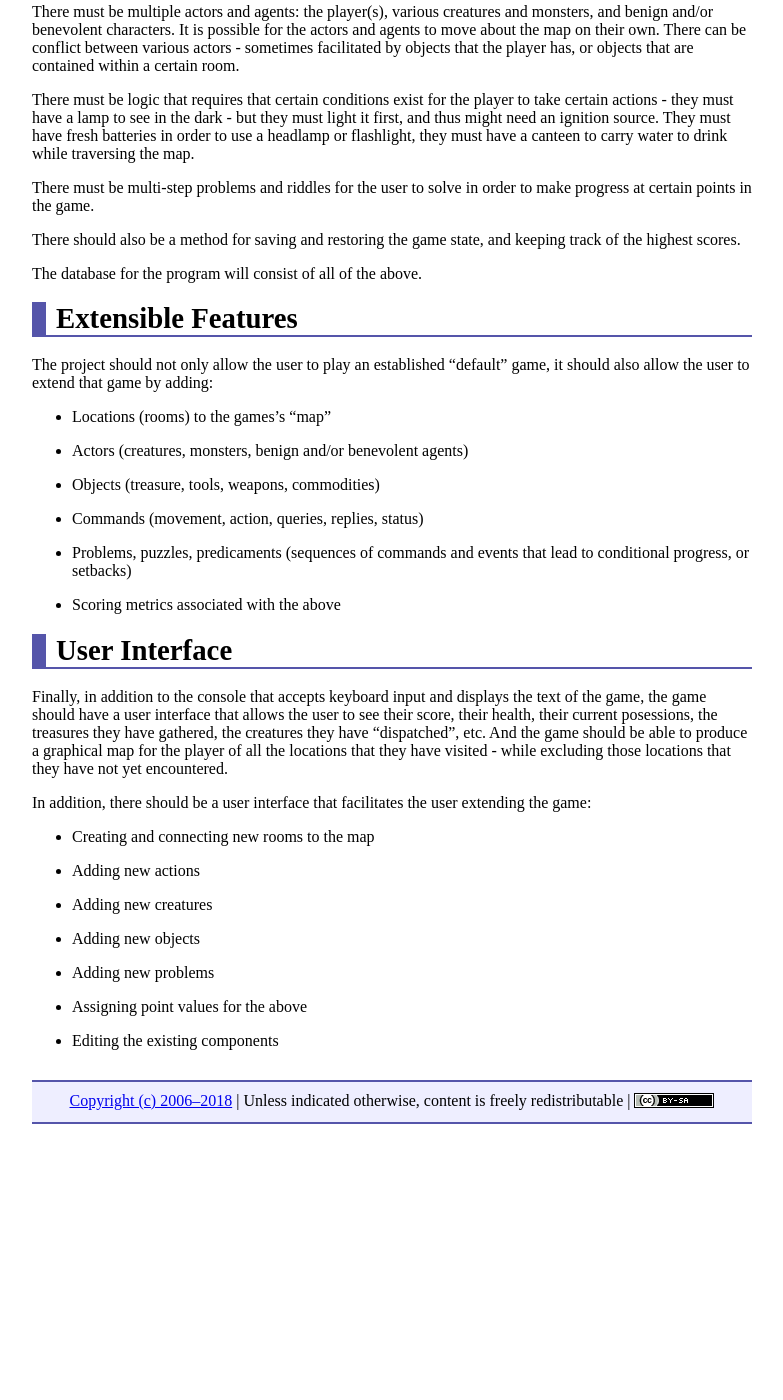
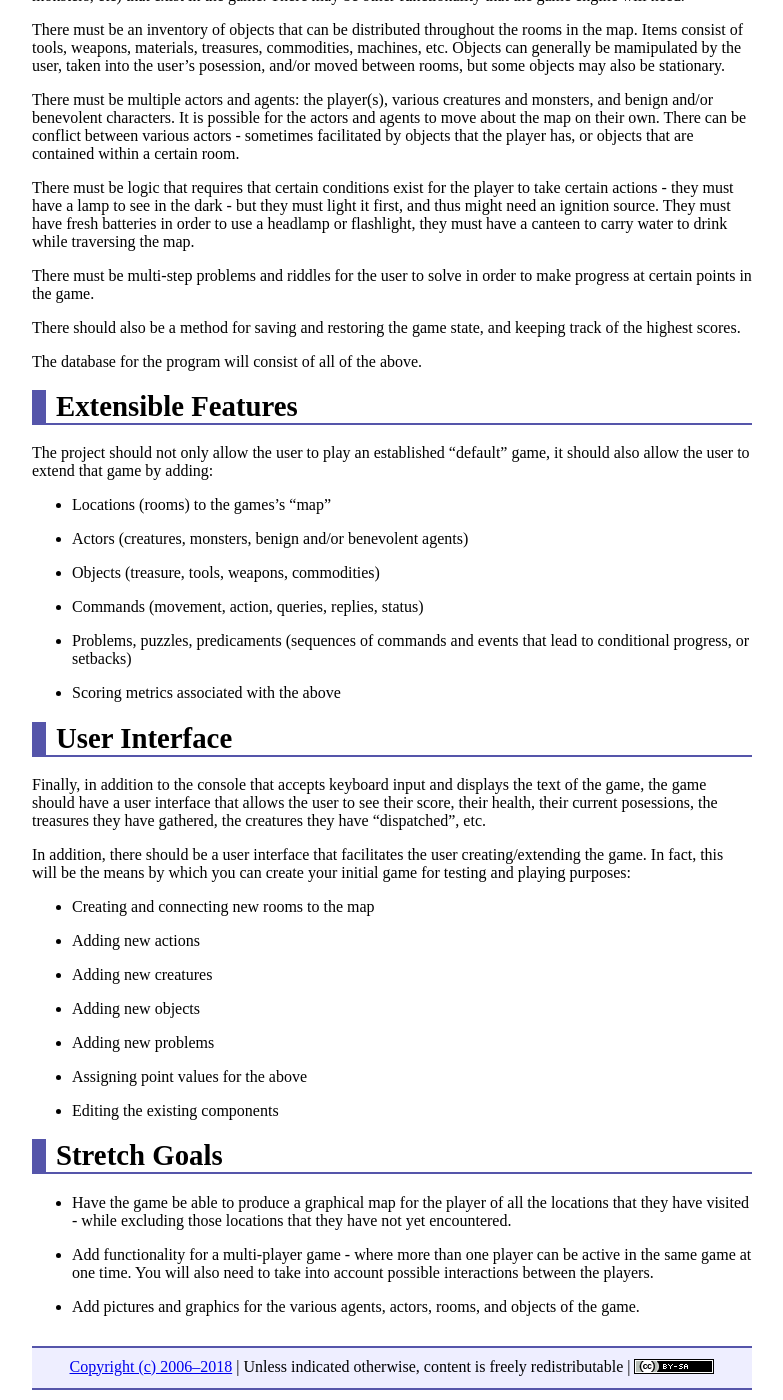
Before and after one commit to ycpcs/cs320-spring2018, a Jekyll site: the page built from projects/Text_Adventure_Game.md, in a window 1280 px wide and 1400 px high, scrolled down 744 px. Shown: the whole window, without its empty margins (248-1031 px from the left). Built offline with Jekyll 4.4.1, drawn with Linux system fonts in a browser that asks for light colours; before the commit the page ends 1878 px from its top, so only the background shows below that; some of the changed text lies outside the part shown.

Commit message:
updated requirements

```diff
--- a/projects/Text_Adventure_Game.md
+++ b/projects/Text_Adventure_Game.md
@@ -27,6 +27,8 @@ There must be an established dictionary and vocabulary - the words and phrases t
 * Nouns: collection of objects of the game - actors, treasure, weapons, objects
 
 * Descriptions: room and actions descriptions
+
+You will need to create a game "engine" - the functionality that executes the moves and actions that the user enters.  In addition that game engine will need to keep track of score, health, inventory, object locations, rooms that the player has visited, and the locations and movements of any of the other active agents (animals, monsters, etc) that exist in the game.  There may be other functionality that the game engine will need.
 
 There must be an inventory of objects that can be distributed throughout the rooms in the map.  Items consist of tools, weapons, materials, treasures, commodities, machines, etc.  Objects can generally be mamipulated by the user, taken into the user's posession, and/or moved between rooms, but some objects may also be stationary.
 
@@ -60,9 +62,9 @@ The project should not only allow the user to play an established "default" game
 User Interface
 ==============
 
-Finally, in addition to the console that accepts keyboard input and displays the text of the game, the game should have a user interface that allows the user to see their score, their health, their current posessions, the treasures they have gathered, the creatures they have "dispatched", etc.  And the game should be able to produce a graphical map for the player of all the locations that they have visited - while excluding those locations that they have not yet encountered.
+Finally, in addition to the console that accepts keyboard input and displays the text of the game, the game should have a user interface that allows the user to see their score, their health, their current posessions, the treasures they have gathered, the creatures they have "dispatched", etc.
 
-In addition, there should be a user interface that facilitates the user extending the game:
+In addition, there should be a user interface that facilitates the user creating/extending the game.  In fact, this will be the means by which you can create your initial game for testing and playing purposes:
 
 * Creating and connecting new rooms to the map
 
@@ -77,3 +79,12 @@ In addition, there should be a user interface that facilitates the user extendin
 * Assigning point values for the above
 
 * Editing the existing components
+
+Stretch Goals
+=============
+
+* Have the game be able to produce a graphical map for the player of all the locations that they have visited - while excluding those locations that they have not yet encountered.
+
+* Add functionality for a multi-player game - where more than one player can be active in the same game at one time.  You will also need to take into account possible interactions between the players.
+
+* Add pictures and graphics for the various agents, actors, rooms, and objects of the game.
```
